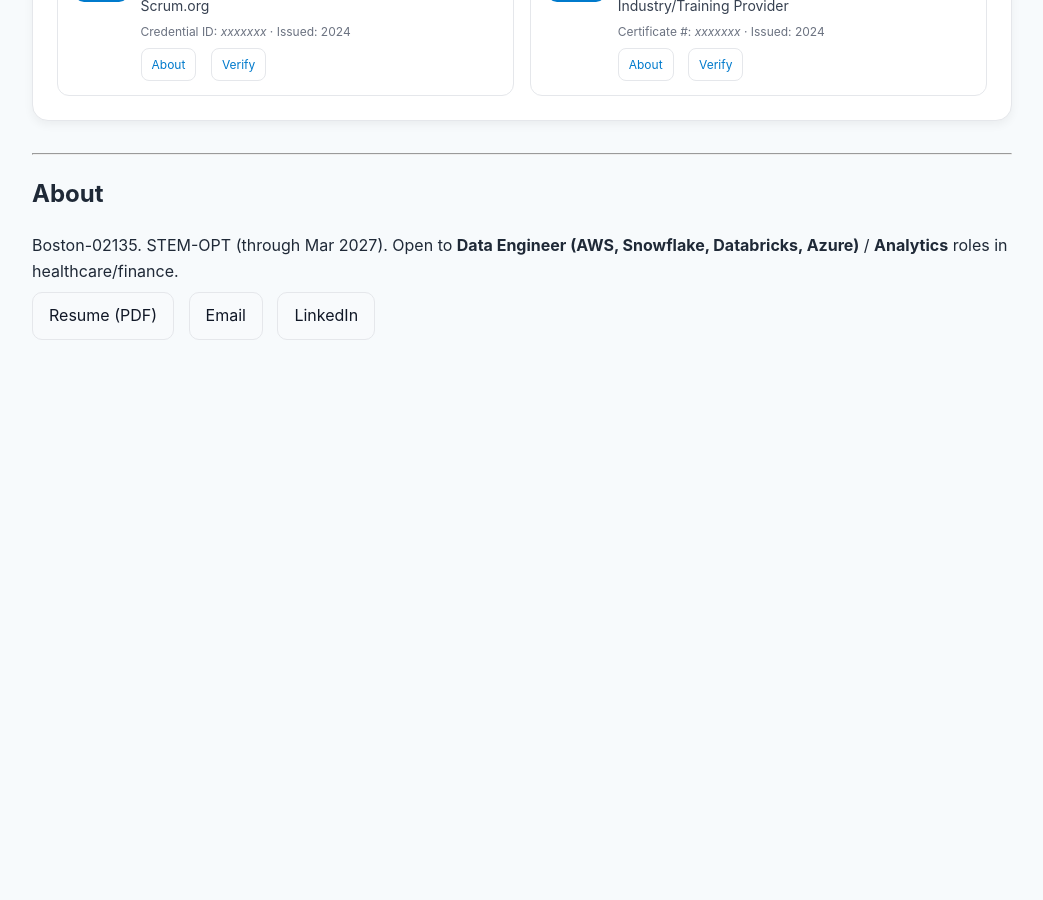
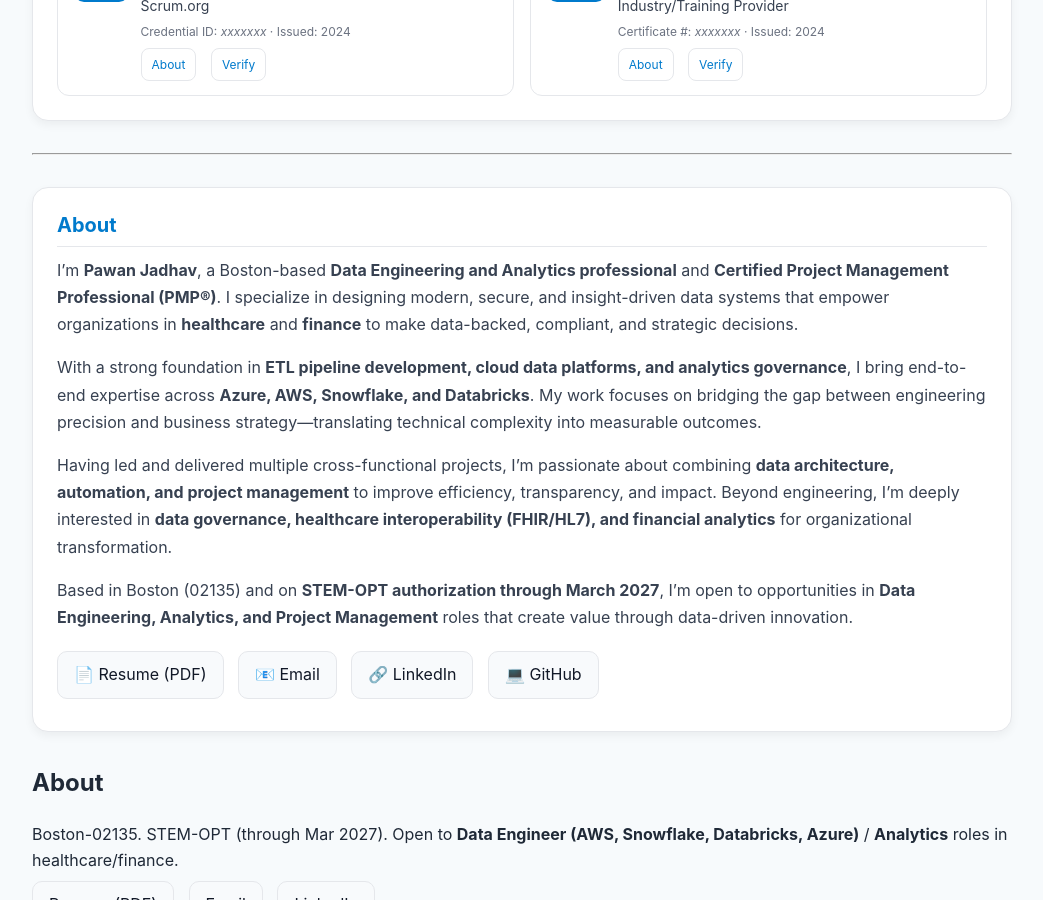
Before and after one commit to PawanJadhav7/PawanJadhav.github.io, a Jekyll site: the page built from index.md, in a window 1280 px wide and 900 px high, scrolled down 2451 px. Shown: the whole window, without its empty margins (118-1161 px from the left). Built offline with Jekyll 4.4.1, drawn with Linux system fonts in a browser that asks for light colours; before the commit the page ends 2863 px from its top, so only the background shows below that.

Commit message:
Update index.md

```diff
--- a/index.md
+++ b/index.md
@@ -287,7 +287,43 @@ Batch + incremental ELT; time-series marts and KPI drilldowns.
   </div>
 </section>
 ---
+<section style="background:#ffffff;border:1px solid #e5e7eb;border-radius:16px;padding:24px;margin:32px 0;box-shadow:0 4px 10px rgba(0,0,0,0.05);">
 
+  <h2 style="color:#007ACC;margin-top:0;">About</h2>
+
+  <p style="font-size:16px;line-height:1.7;color:#374151;margin-bottom:1em;">
+    I’m <strong>Pawan Jadhav</strong>, a Boston-based <strong>Data Engineering and Analytics professional</strong> and
+    <strong>Certified Project Management Professional (PMP®)</strong>. I specialize in designing modern, secure, and
+    insight-driven data systems that empower organizations in <strong>healthcare</strong> and <strong>finance</strong> to make data-backed, compliant, and strategic decisions.
+  </p>
+
+  <p style="font-size:16px;line-height:1.7;color:#374151;margin-bottom:1em;">
+    With a strong foundation in <strong>ETL pipeline development, cloud data platforms, and analytics governance</strong>,
+    I bring end-to-end expertise across <strong>Azure, AWS, Snowflake, and Databricks</strong>. My work focuses on bridging
+    the gap between engineering precision and business strategy—translating technical complexity into measurable outcomes.
+  </p>
+
+  <p style="font-size:16px;line-height:1.7;color:#374151;margin-bottom:1em;">
+    Having led and delivered multiple cross-functional projects, I’m passionate about combining
+    <strong>data architecture, automation, and project management</strong> to improve efficiency, transparency, and impact.
+    Beyond engineering, I’m deeply interested in <strong>data governance, healthcare interoperability (FHIR/HL7),
+    and financial analytics</strong> for organizational transformation.
+  </p>
+
+  <p style="font-size:16px;line-height:1.7;color:#374151;">
+    Based in Boston (02135) and on <strong>STEM-OPT authorization through March 2027</strong>,
+    I’m open to opportunities in <strong>Data Engineering, Analytics, and Project Management</strong> roles that
+    create value through data-driven innovation.
+  </p>
+
+  <p style="margin-top:20px;">
+    <a class="btn" href="/assets/Pawan_Jadhav_Resume.pdf" target="_blank">📄 Resume (PDF)</a>
+    <a class="btn" href="mailto:pawan.jadhav7@gmail.com">📧 Email</a>
+    <a class="btn" href="https://www.linkedin.com/in/yourlinkedin" target="_blank">🔗 LinkedIn</a>
+    <a class="btn" href="https://github.com/PawanJadhav" target="_blank">💻 GitHub</a>
+  </p>
+
+</section>
 ## About
 Boston-02135. STEM-OPT (through Mar 2027). Open to **Data Engineer (AWS, Snowflake, Databricks, Azure)** / **Analytics** roles in healthcare/finance.
 <p>
```
